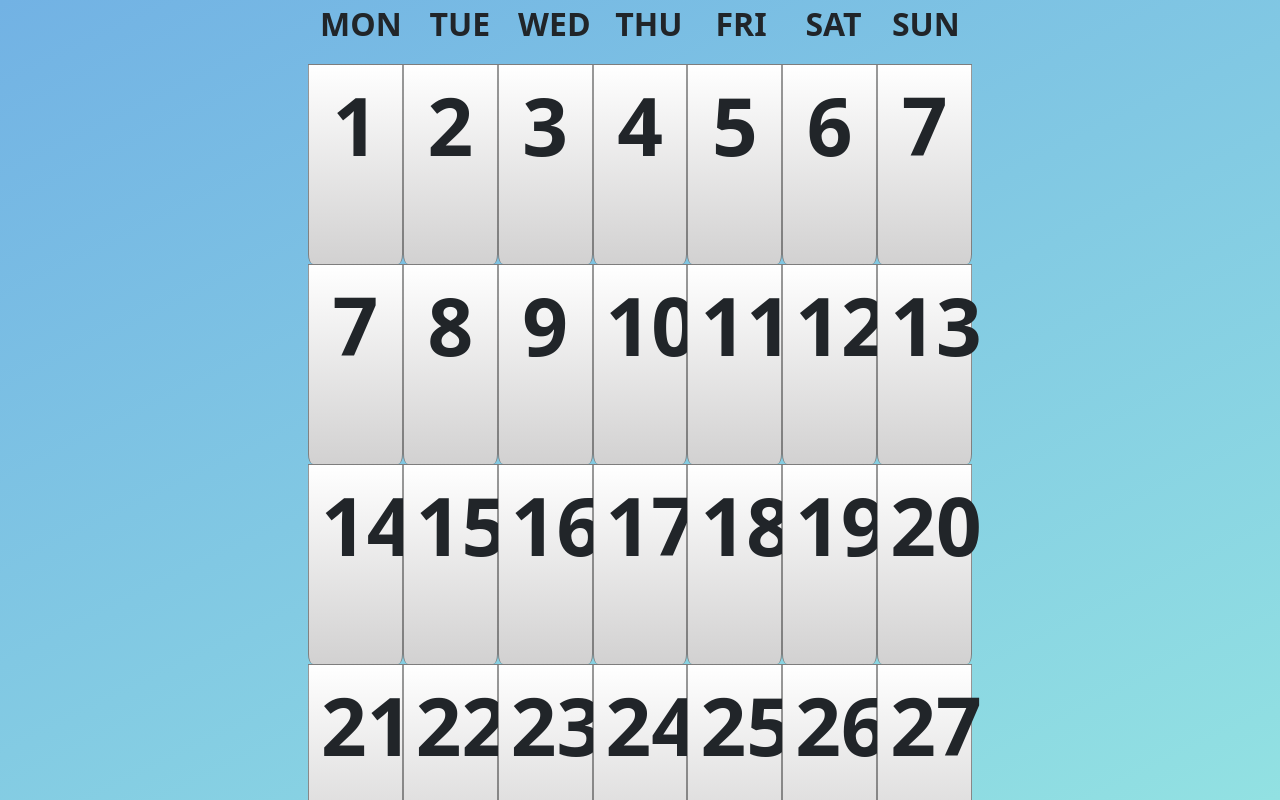
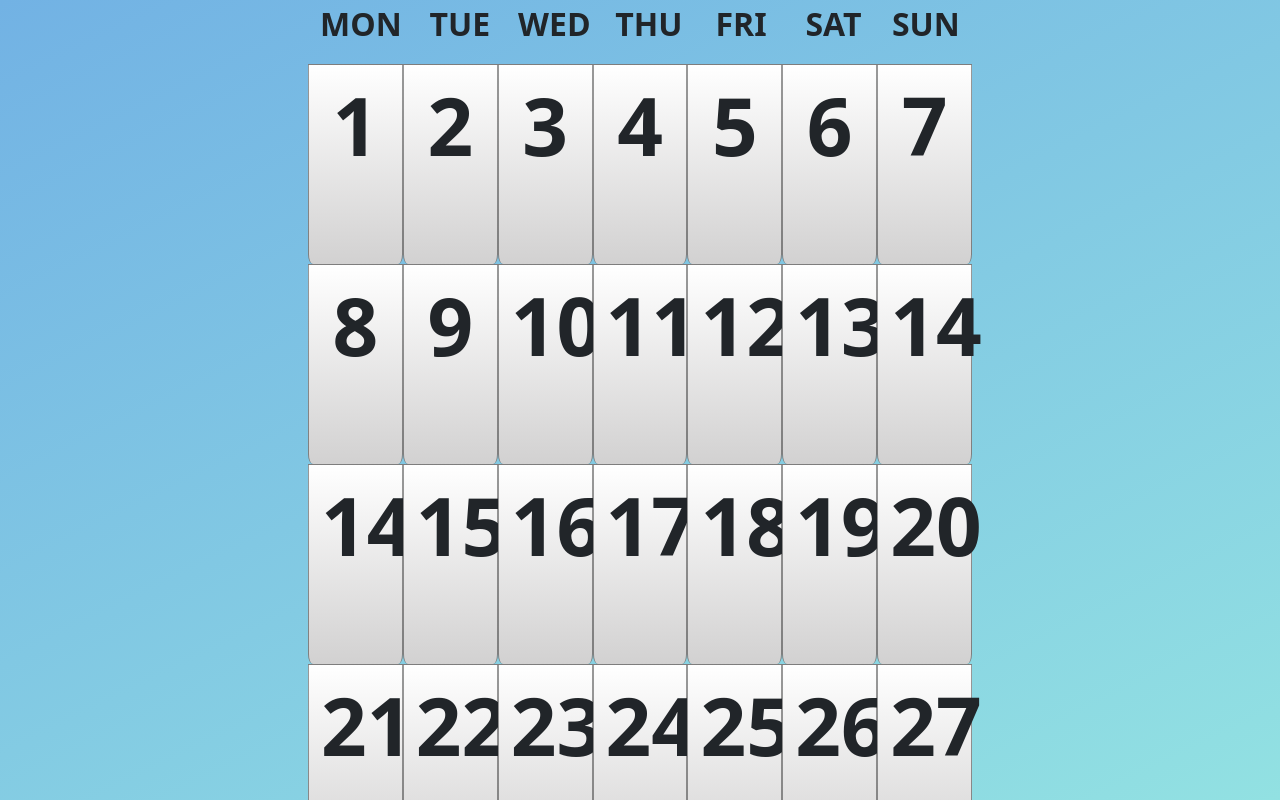
Before and after one commit to MartinYordanov374/OnSpot, a React (Create React App) app: page /EventsManager/CalendarSchedule in a window 1280 px wide. Shown: the top 800 px of the page. Built offline with nearby package versions, Linux system fonts and the light colour scheme.

Commit message:
Fixed the bug which caused the calendar to have 2 seven days

```diff
--- a/src/Components/CalendarScheduleComponent/CalendarSchedule.js
+++ b/src/Components/CalendarScheduleComponent/CalendarSchedule.js
@@ -1,7 +1,5 @@
 import React, { Component } from 'react'
-import DayComponent from './DayComponent'
 import MonthComponent from './MonthComponent'
-import WeekComponent from './WeekComponent'
 
 export default class CalendarSchedule extends Component {
   render() {
--- a/src/Components/CalendarScheduleComponent/MonthComponent.js
+++ b/src/Components/CalendarScheduleComponent/MonthComponent.js
@@ -11,7 +11,7 @@ export default class MonthComponent extends Component {
           <WeekComponent weekData = {{'daysAmount': 7, 'startingDay': 1}}/>
         </div>
         <div className='MonthComponentContainerFirstWeek week row'>
-          <WeekComponent weekData = {{'daysAmount': 7, 'startingDay': 7}}/>
+          <WeekComponent weekData = {{'daysAmount': 7, 'startingDay': 8}}/>
         </div>
         <div className='MonthComponentContainerFirstWeek week row'>
           <WeekComponent weekData = {{'daysAmount': 7, 'startingDay': 14}}/>
```
